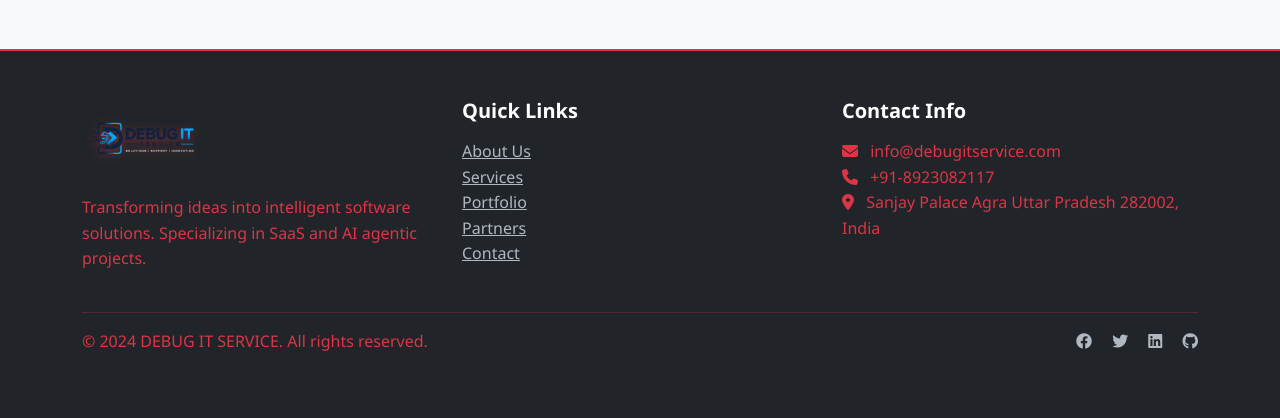
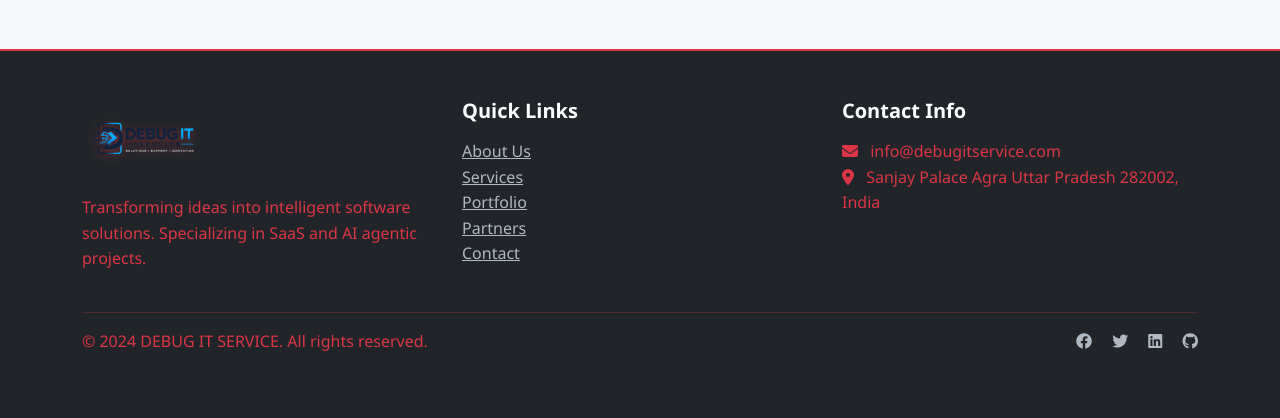
Before and after one commit to mishrahf/DEBUG-IT-SERVICE, a Django app: page /blog/ in a window 1280 px wide. Shown: the part 735-1153 px from the top of the page. Run offline with Django 4.2, Linux system fonts and the light colour scheme; data that the repository does not hold is empty.

Commit message:
remove mob number

```diff
--- a/debug_website/templates/base.html
+++ b/debug_website/templates/base.html
@@ -79,7 +79,6 @@
                     <h5 class="mb-3">Contact Info</h5>
                     <p>
                         <i class="fas fa-envelope me-2"></i> info@debugitservice.com<br>
-                        <i class="fas fa-phone me-2"></i> +91-8923082117<br>
                         <i class="fas fa-map-marker-alt me-2"></i> Sanjay Palace Agra Uttar Pradesh 282002, India
                     </p>
                 </div>
```
